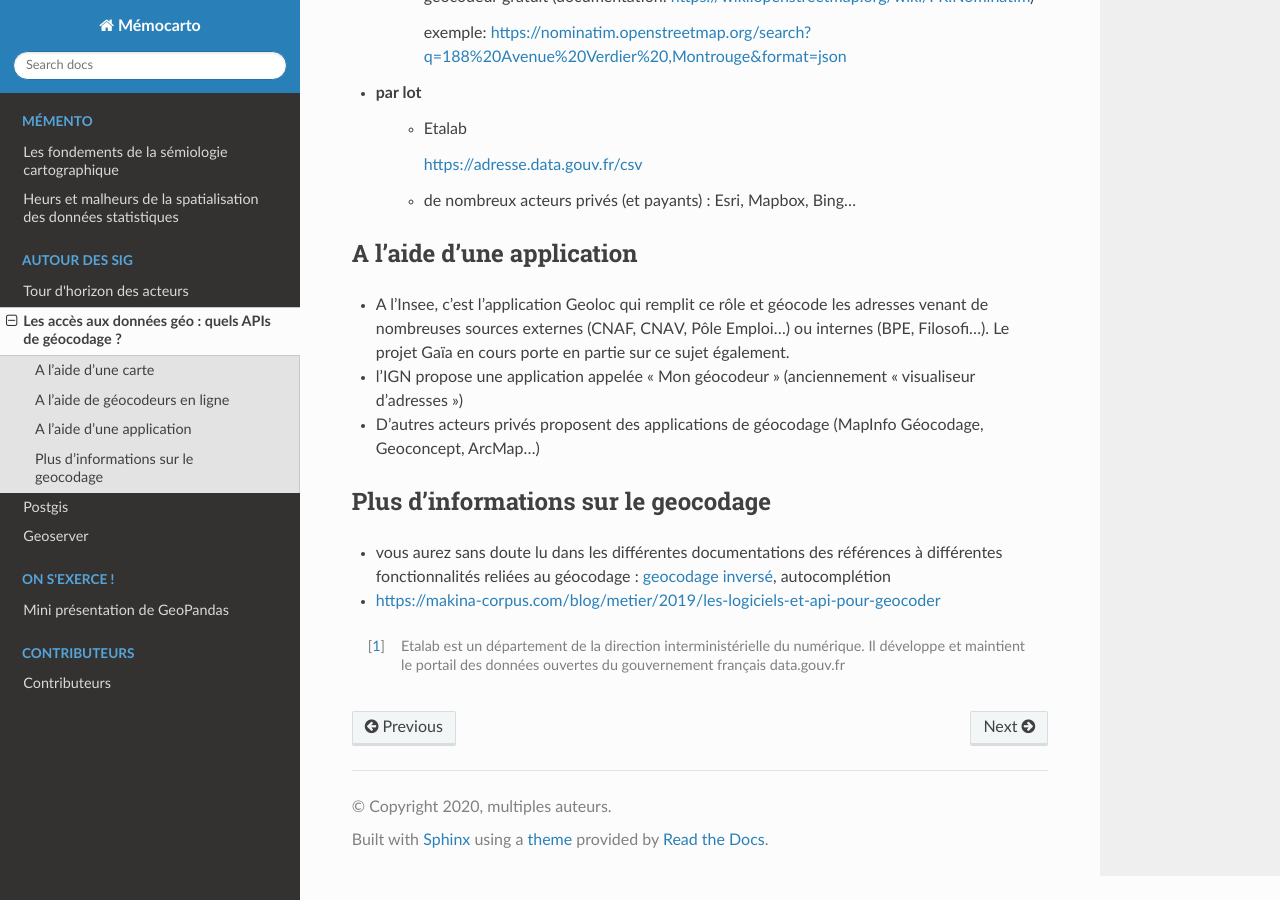
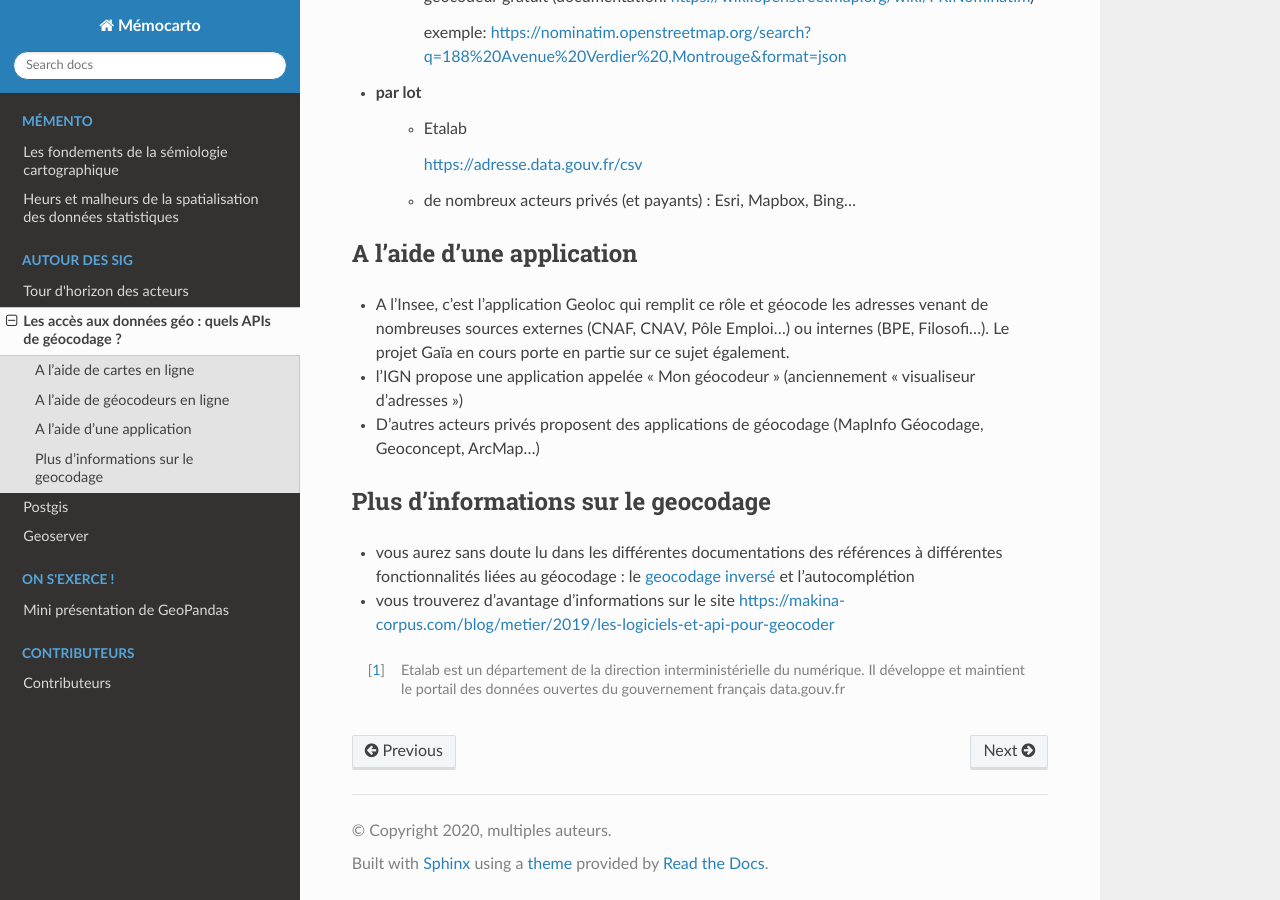
Before and after one commit to JulieDjidji/memocarto, a Sphinx documentation site: the page built from doc/source/api.rst, in a window 1280 px wide and 900 px high, scrolled down 1368 px. Built offline with Sphinx 7.4.7 and the Read the Docs theme 2.0.0, drawn with Linux system fonts in a browser that asks for light colours; pages that are not in the unit, such as notebooks, are missing from menus; some of the changed text lies outside the part shown.

Commit message:
Update api.rst

```diff
--- a/doc/source/api.rst
+++ b/doc/source/api.rst
@@ -6,7 +6,7 @@ Pour rappel, le géocodage consiste à attribuer des coordonnées x,y à une adr
 Pour cela, il existe de nombreux outils et différentes façons de procéder. En voici quelques exemples.
 
 
-A l'aide d'une carte
+A l'aide de cartes en ligne
 ------
 - de manière unitaire
     - https://www.geoportail.gouv.fr/carte
@@ -68,8 +68,8 @@ A l'aide d'une application
 
 Plus d'informations sur le geocodage
 ------
-- vous aurez sans doute lu dans les différentes documentations des références à différentes fonctionnalités reliées au géocodage : `geocodage inversé`_, autocomplétion
-- https://makina-corpus.com/blog/metier/2019/les-logiciels-et-api-pour-geocoder
+- vous aurez sans doute lu dans les différentes documentations des références à différentes fonctionnalités liées au géocodage : le `geocodage inversé`_ et l'autocomplétion
+- vous trouverez d'avantage d'informations sur le site https://makina-corpus.com/blog/metier/2019/les-logiciels-et-api-pour-geocoder
 
 
 .. [1] Etalab est un département de la direction interministérielle du numérique. Il développe et maintient le portail des données ouvertes du gouvernement français data.gouv.fr
```
